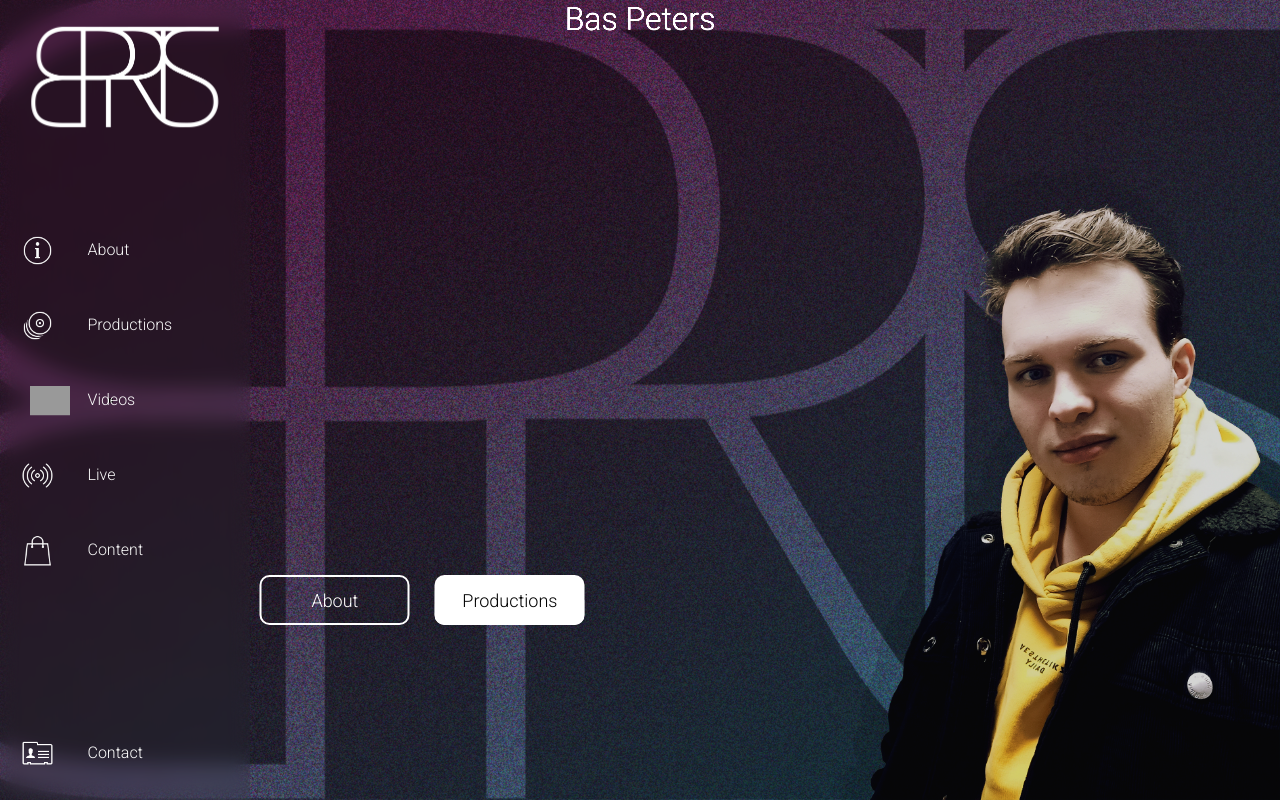
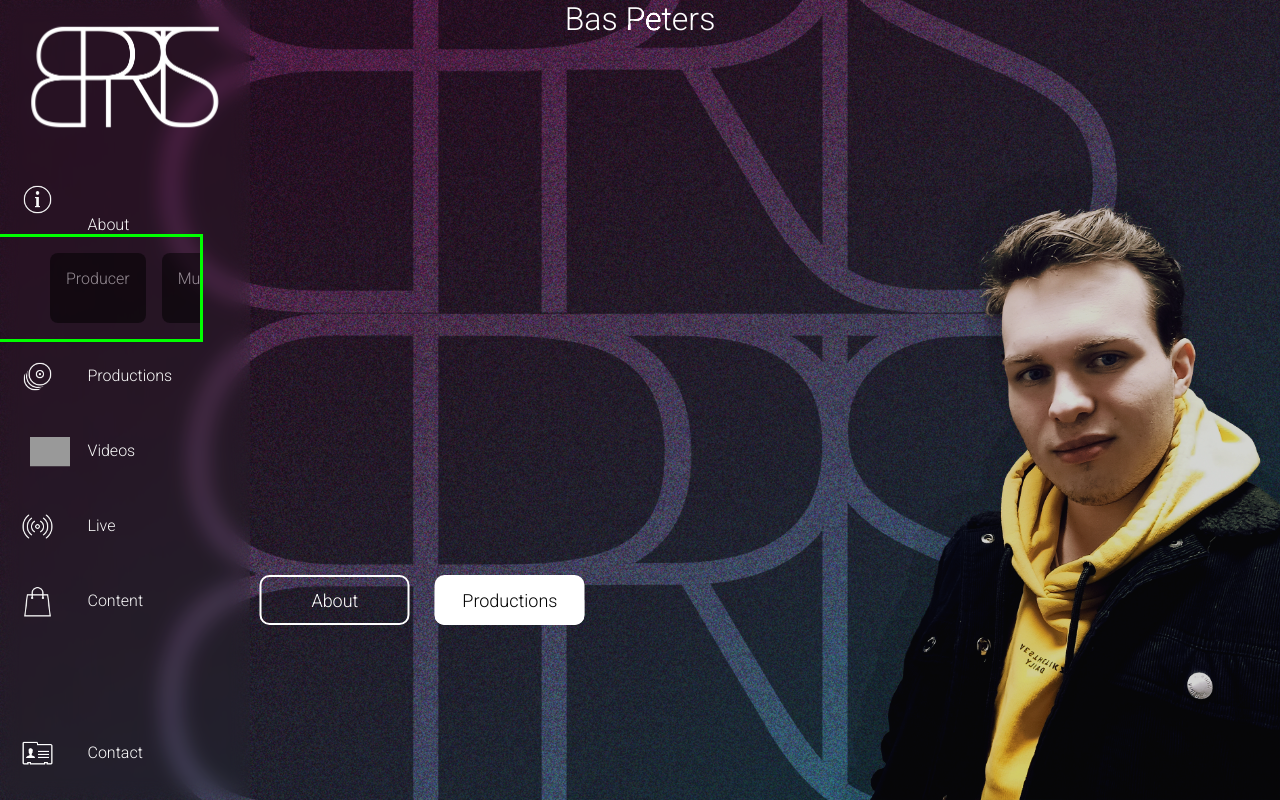
Before and after one commit to BPRTS/bprts.com, a PHP site: page / in a window 1280 px wide. Run offline with PHP 8.4, Linux system fonts and the light colour scheme; grey boxes are pictures that could not be loaded.

Commit message:
continue on my pc

```diff
--- a/index.html
+++ b/index.html
@@ -21,14 +21,14 @@
                         <ul>
                             <li>
                                 <a href="Youtube.com"> <img src="images/Icons/Nav/About.png" alt=""><p>About</p>
-                                    <!-- <div class="scroller scroller__inner">
+                                    <div class="scroller scroller__inner">
                                         <ul class="tag-list">
-                                            <p>Producer</p>
-                                            <p>Musician</p>
-                                            <p>Sound Designer</p>
-                                            <p>Programmer</p>
+                                            <li>Producer</li>
+                                            <li>Musician</li>
+                                            <li>Sound Designer</li>
+                                            <li>Programmer</li>
                                         </ul>
-                                    </div> -->
+                                    </div>
                                 </a>
                             </li>
                             <li>
@@ -59,6 +59,7 @@
                         Bas Peters
                     </h1>
 
+
                     <div class="homePageButtons">
                         <div class="about">
 
--- /dev/null
+++ b/main.js
@@ -0,0 +1,3 @@
+const scrollers = document.querySelectorAll(".scroller");
+
+if (!window.matchMedia ("(prefers-reduced-motion: reduce)").matches);
--- a/style.css
+++ b/style.css
@@ -60,7 +60,7 @@ main {
   height: 100%;
   position: absolute;
   background-image: url(images/Logo/BPRTS\ Logo.png);
-  background-size: auto;
+  background-size: 75%;
   background-repeat: repeat-y;
   mix-blend-mode: overlay;
   animation: moveDown 60s linear infinite; /* Adjust time as needed */
@@ -95,6 +95,10 @@ header {
   text-align: center;
   display: flex;
 
+}
+
+header ul li {
+  list-style: none;
 }
 
 .about {
@@ -220,6 +224,7 @@ nav {
 
 nav ul a {
   position: relative;
+  text-decoration: none;
 }
 
 .contact img {
@@ -276,22 +281,33 @@ nav ul li a {
 }
 
 .tag-list {
-display: flex;
-padding: 1rem;
-gap: 1rem;
-list-style: none;
+  margin: 0;
+  display: flex;
+  padding-inline: 0;
+  gap: 1rem;
+  list-style: none;
+}
+
+.tag-list li {
+  padding: 1rem;
+  color: white;
+  background-color: black;
+  opacity: 0.5;
+  border-radius: 0.5rem;
 }
 
 .scroller {
-  max-width: 250px;
+  max-width: 300px;
   padding-left: 50px;
   outline: 3px solid lime;
   z-index: 10;
+  overflow: hidden;
+
 }
 
 .scroller__inner {
   display: flex;
-
+  padding-block: 1rem;
 }
 
 .navigation nav, .contact{
```
